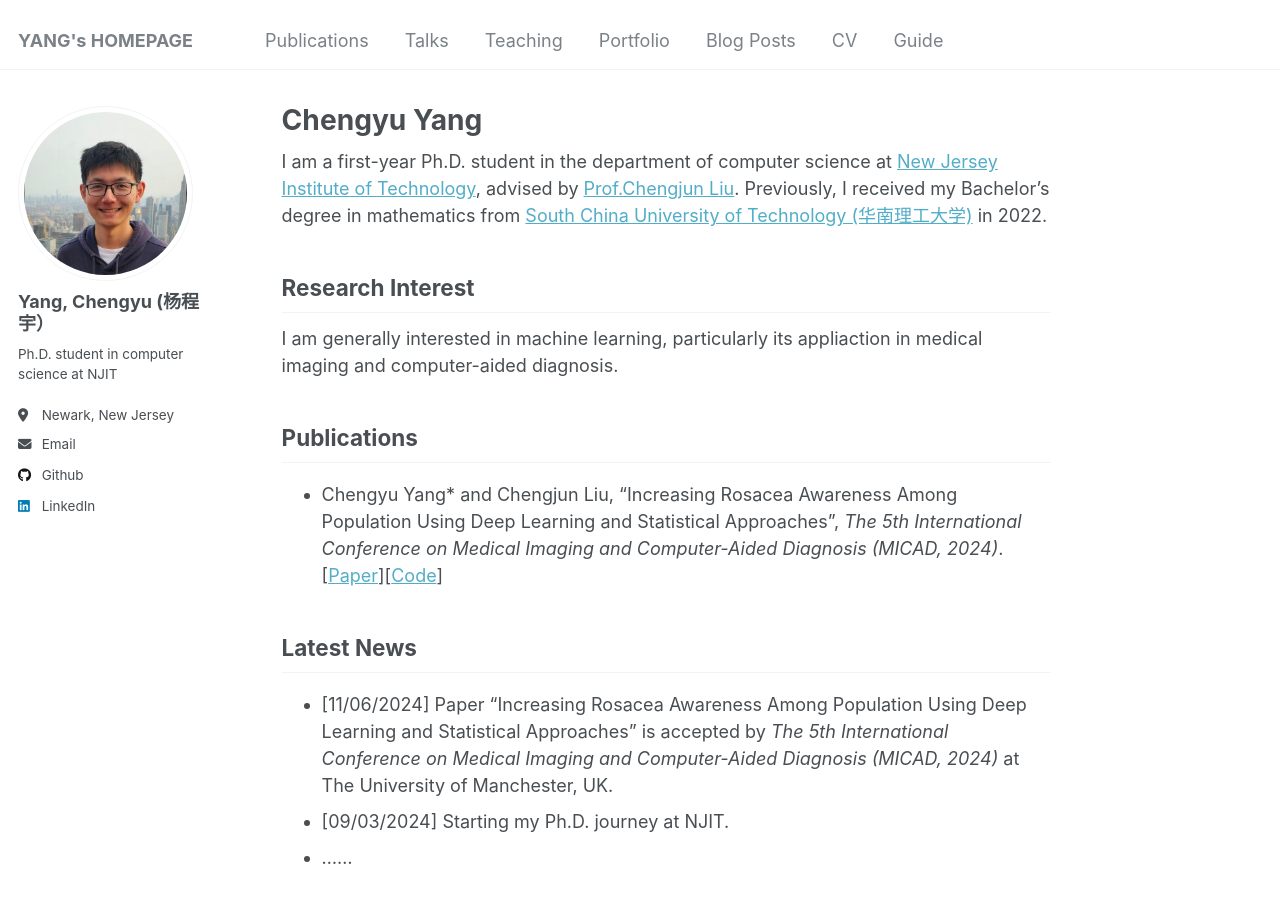
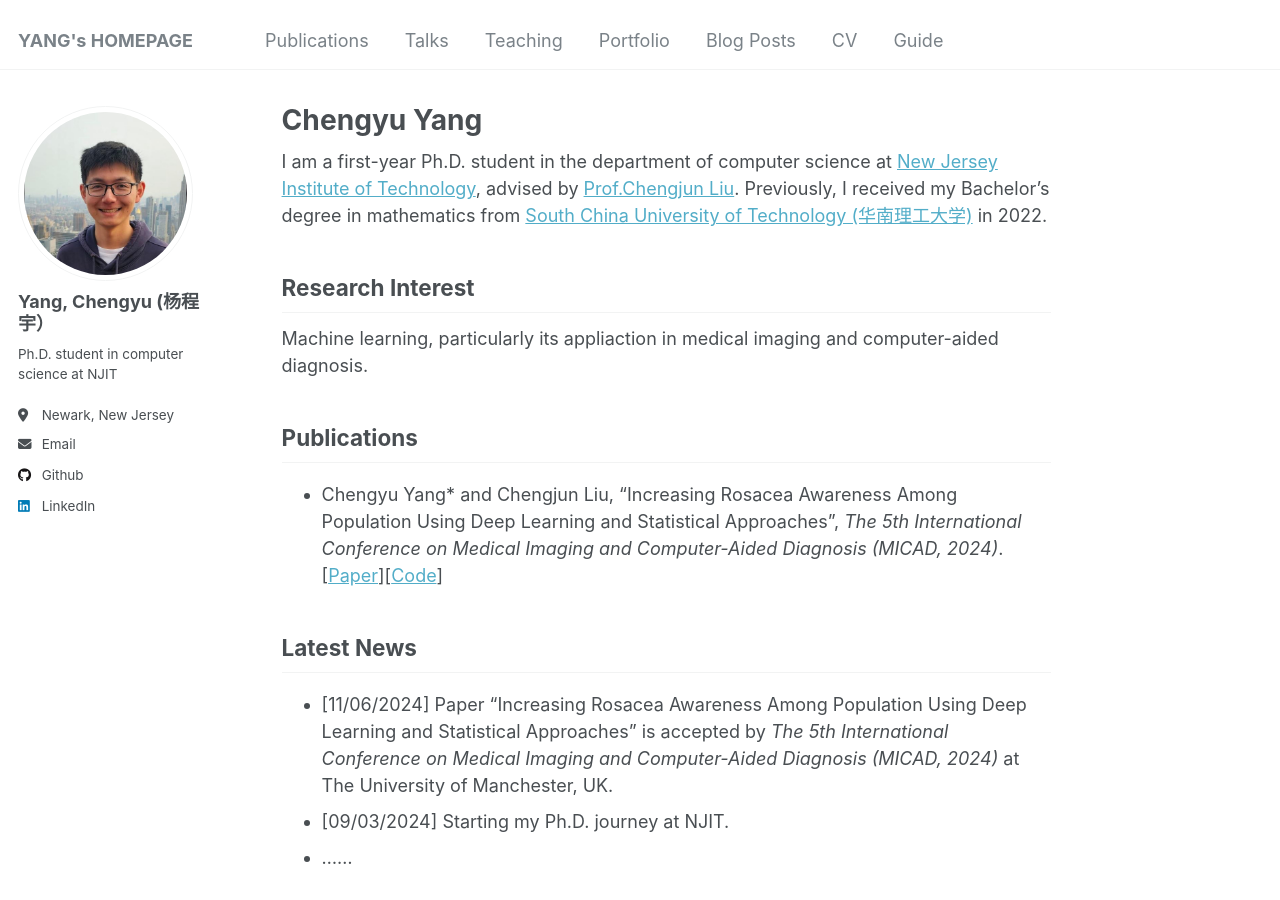
Before and after one commit to cyang322/cyang322.github.io, a Jekyll site: the page built from _pages/about.md, in a window 1280 px wide and 900 px high. Built offline with Jekyll 4.4.1, drawn with Linux system fonts in a browser that asks for light colours.

Commit message:
Update about.md

```diff
--- a/_pages/about.md
+++ b/_pages/about.md
@@ -11,7 +11,7 @@ I am a first-year Ph.D. student in the department of computer science at [New Je
 
 Research Interest
 ------
-I am generally interested in machine learning, particularly its appliaction in medical imaging and computer-aided diagnosis.
+Machine learning, particularly its appliaction in medical imaging and computer-aided diagnosis.
 
 Publications
 ------
```
